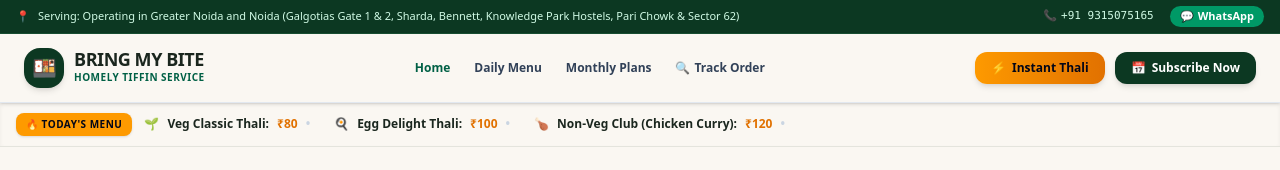
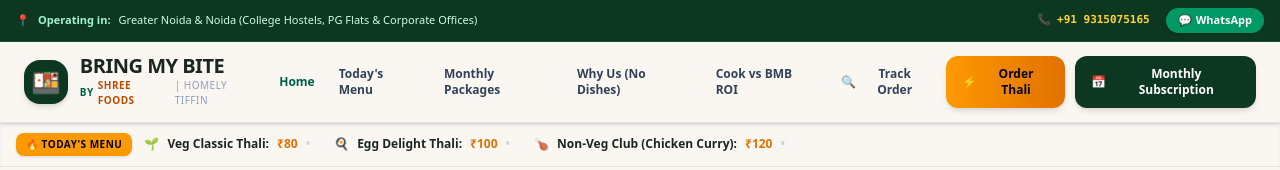
Before and after one commit to rnsingh28rs-arch/homely-tiffin-service, a React (Vite) app: page / in a window 1280 px wide. Shown: the top 170 px of the page. Built offline with nearby package versions, Linux system fonts and the light colour scheme; a web font is replaced by a local one.

Commit message:
Refactor TopBar component for improved UI
Updated the TopBar component to enhance styling and content. Adjusted spacing, modified text for clarity, and improved button aesthetics.

```diff
--- a/src/components/common/TopBar.tsx
+++ b/src/components/common/TopBar.tsx
@@ -18,23 +18,27 @@
 
   return (
     <>
-      {/* Topmost Info Strip */}
-      <div className="bg-[#0C3822] text-emerald-100 text-[11px] py-1.5 px-4 font-medium border-b border-[#184F33]">
+      <div className="bg-[#0C3822] text-emerald-100 text-[11px] py-2 px-4 font-medium border-b border-[#184F33] sticky top-0 z-50">
         <div className="max-w-7xl mx-auto flex flex-wrap items-center justify-between gap-2">
           <div className="flex items-center gap-2">
             <span className="text-amber-400">📍</span>
-            <span>Serving: {config.deliveryLocations || 'Galgotias (Gate 1 & 2), Sharda, Bennett & Knowledge Park Hostels'}</span>
+            <span className="font-semibold text-emerald-200">Operating in:</span>
+            <span>Greater Noida & Noida (College Hostels, PG Flats & Corporate Offices)</span>
           </div>
 
           <div className="flex items-center gap-4">
-            <a href={`tel:${config.phone.replace(/[^0-9+]/g, '')}`} className="hover:text-white font-mono flex items-center gap-1">
+            <a
+              href={`tel:${config.phone.replace(/[^0-9+]/g, '')}`}
+              className="hover:text-white font-mono font-bold flex items-center gap-1.5 transition text-amber-300"
+            >
               <span>📞</span> {config.phone}
             </a>
+
             <a
-              href={`https://wa.me/${cleanWa}?text=Hello%20Bring%20My%20Bite,%20I%20want%20to%20order%20meals.`}
+              href={`https://wa.me/${cleanWa}?text=Hello%20Bring%20My%20Bite%20Team,%20I%20want%20to%20order%20meals.`}
               target="_blank"
               rel="noreferrer"
-              className="bg-emerald-600 hover:bg-emerald-500 text-white px-2.5 py-0.5 rounded-full font-bold flex items-center gap-1 transition"
+              className="bg-emerald-600 hover:bg-emerald-500 text-white px-3 py-1 rounded-full font-bold flex items-center gap-1 transition shadow-sm"
             >
               <span>💬</span> WhatsApp
             </a>
@@ -42,30 +46,30 @@
         </div>
       </div>
 
-      {/* Main Navbar */}
-      <header className="bg-[#FAF7F2] border-b border-slate-200 sticky top-0 z-40 shadow-sm">
+      <header className="bg-[#FAF7F2] border-b border-slate-200 shadow-sm sticky top-[37px] z-40">
         <div className="max-w-7xl mx-auto px-4 sm:px-6 py-3.5 flex items-center justify-between gap-4">
-
-          {/* Logo */}
-          <a href="#" className="flex items-center gap-2.5">
-            <div className="w-10 h-10 rounded-2xl bg-[#0C3822] text-amber-400 flex items-center justify-center text-xl font-bold shadow-md">
+          <a href="#" className="flex items-center gap-3 group">
+            <div className="w-11 h-11 rounded-2xl bg-[#0C3822] text-amber-400 flex items-center justify-center text-2xl font-black shadow-md group-hover:scale-105 transition">
               🍱
             </div>
             <div>
-              <div className="text-lg font-black tracking-tight text-[#1A261E] leading-none">
+              <div className="text-lg sm:text-xl font-black tracking-tight text-[#1A261E] leading-none">
                 BRING MY BITE
               </div>
-              <div className="text-[10px] text-emerald-800 font-bold uppercase tracking-wider mt-0.5">
-                Homely Tiffin Service
+              <div className="text-[10px] text-emerald-800 font-bold uppercase tracking-wider mt-0.5 flex items-center gap-1">
+                <span>By</span>
+                <span className="text-amber-700 font-black">Shree Foods</span>
+                <span className="text-slate-400 font-normal">| Homely Tiffin</span>
               </div>
             </div>
           </a>
 
-          {/* Navigation Links */}
-          <nav className="hidden md:flex items-center gap-6 text-xs font-bold text-slate-700">
+          <nav className="hidden lg:flex items-center gap-6 text-xs font-bold text-slate-700">
             <a href="#" className="text-emerald-800 hover:text-emerald-950 font-black">Home</a>
-            <a href="#daily-menu" className="hover:text-emerald-800 transition">Daily Menu</a>
-            <a href="#monthly-plans" className="hover:text-emerald-800 transition">Monthly Plans</a>
+            <a href="#todays-menu" className="hover:text-emerald-800 transition">Today's Menu</a>
+            <a href="#packages" className="hover:text-emerald-800 transition">Monthly Packages</a>
+            <a href="#audience-focus" className="hover:text-emerald-800 transition">Why Us (No Dishes)</a>
+            <a href="#cost-roi" className="hover:text-emerald-800 transition">Cook vs BMB ROI</a>
             <button
               type="button"
               onClick={() => setIsTrackOpen(true)}
@@ -75,13 +79,11 @@
             </button>
           </nav>
 
-          {/* Action CTAs */}
           <div className="flex items-center gap-2.5">
             <button
               type="button"
               onClick={() => setIsTrackOpen(true)}
-              className="md:hidden p-2 text-slate-700 hover:text-emerald-800 font-bold text-xs"
-              title="Track Order"
+              className="lg:hidden px-2.5 py-1.5 text-slate-700 hover:text-emerald-800 font-bold text-xs border border-slate-300 rounded-xl"
             >
               🔍 Track
             </button>
@@ -89,25 +91,24 @@
             <button
               type="button"
               onClick={() => openInstantOrder()}
-              className="px-4 py-2 bg-gradient-to-r from-amber-500 to-amber-600 hover:brightness-110 text-slate-950 font-black text-xs rounded-xl shadow-md transition flex items-center gap-1.5 cursor-pointer"
+              className="px-4 py-2.5 bg-gradient-to-r from-amber-500 to-amber-600 hover:brightness-110 text-slate-950 font-black text-xs rounded-xl shadow-md transition flex items-center gap-1.5 cursor-pointer"
             >
               <span>⚡</span>
-              <span>Instant Thali</span>
+              <span>Order Thali</span>
             </button>
 
             <button
               type="button"
               onClick={() => openRegistration()}
-              className="hidden sm:flex px-4 py-2 bg-[#0C3822] hover:bg-[#124E33] text-white font-black text-xs rounded-xl shadow-md transition items-center gap-1.5 cursor-pointer"
+              className="hidden sm:flex px-4 py-2.5 bg-[#0C3822] hover:bg-[#124E33] text-white font-black text-xs rounded-xl shadow-md transition items-center gap-1.5 cursor-pointer"
             >
               <span>📅</span>
-              <span>Subscribe Now</span>
+              <span>Monthly Subscription</span>
             </button>
           </div>
         </div>
       </header>
 
-      {/* Global Track Order Modal */}
       <TrackOrderModal isOpen={isTrackOpen} onClose={() => setIsTrackOpen(false)} />
     </>
   );
```
